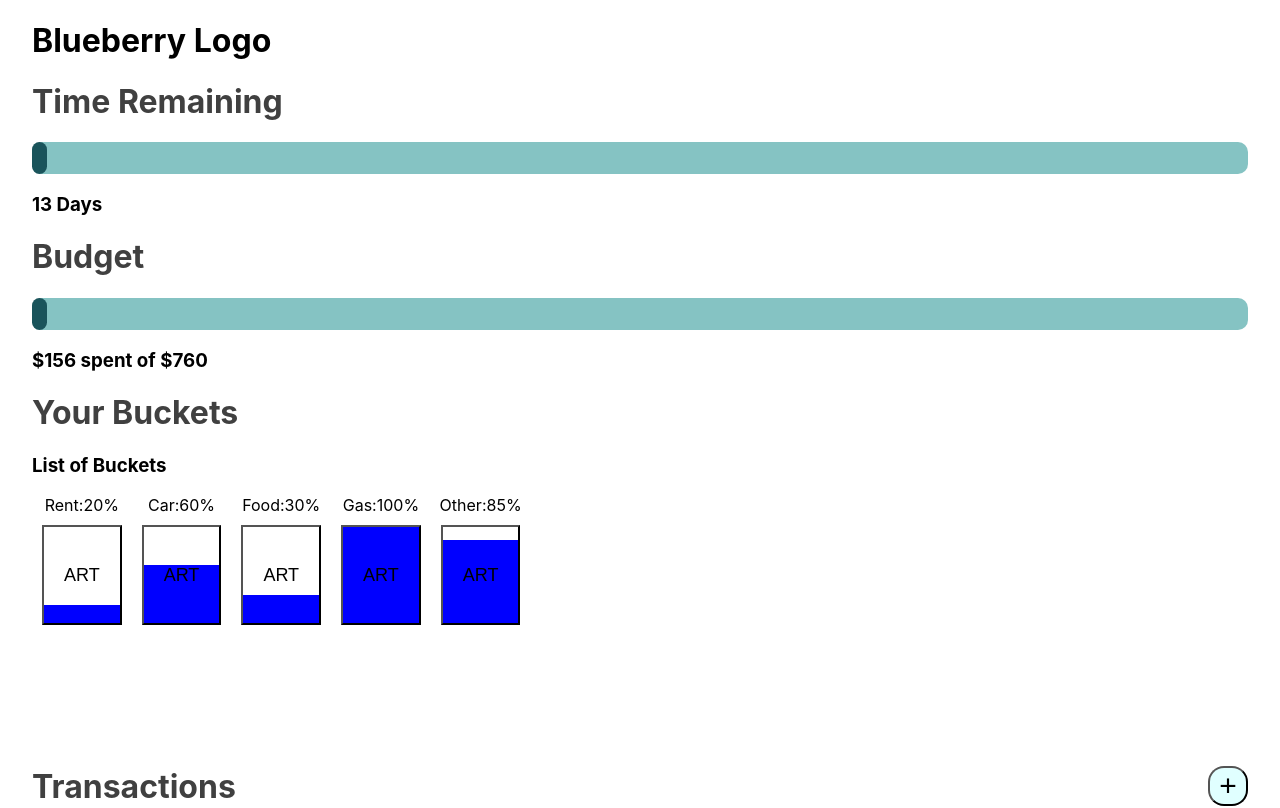
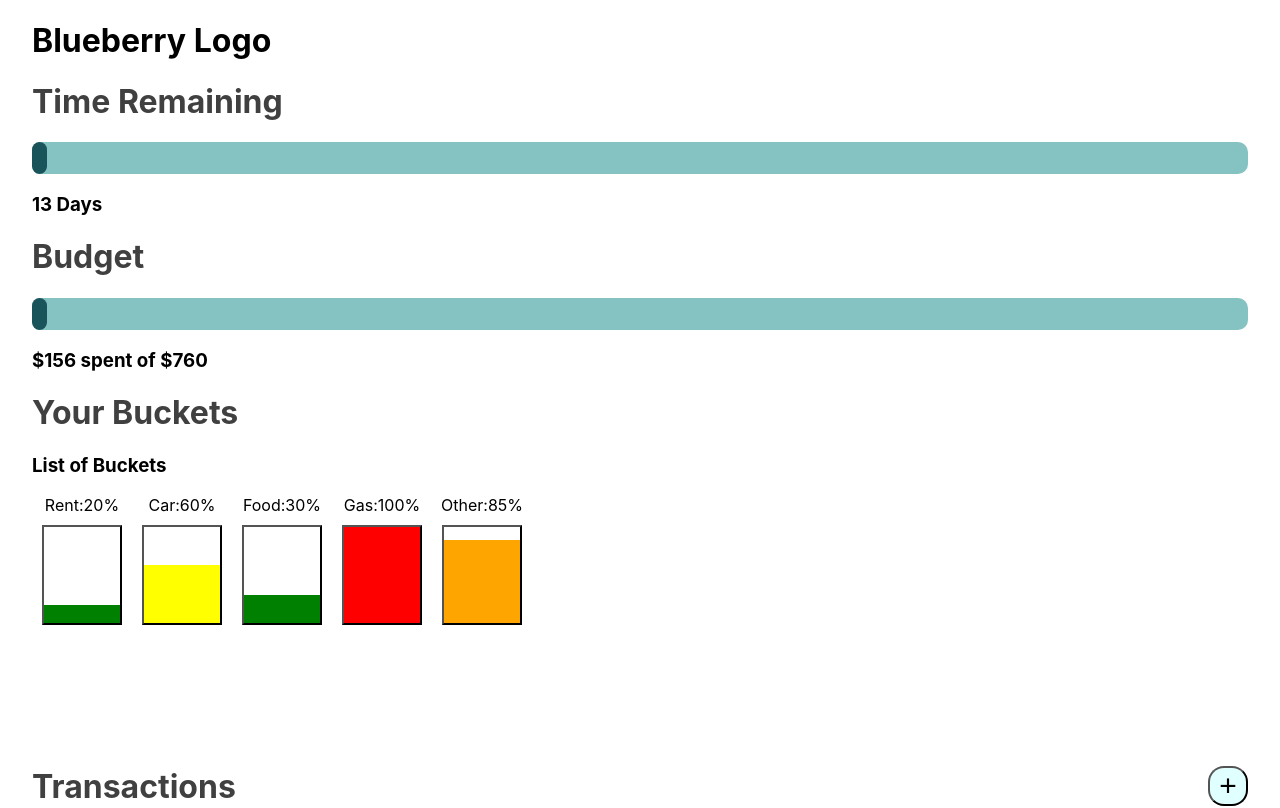
Before and after one commit to mcp31/hackdfw2022, a Next.js app: page / in a window 1280 px wide. Shown: the top 808 px of the page. Built offline with nearby package versions, Linux system fonts and the light colour scheme.

Commit message:
Added different colors for different levels of buckets filled

```diff
--- a/pages/Components/Bucket.js
+++ b/pages/Components/Bucket.js
@@ -73,9 +73,12 @@ export default function Bucket(props) {
         position: 'relative',
         transform: 'rotatex(180deg)',
         transformOrigin: 'top',
-        backgroundColor: `${props.color}`,
+        backgroundColor: `${props.percentage}` === '100' ? 'red' :
+        `${props.percentage}` > '75' ? 'orange' :
+        `${props.percentage}` > '50' ? 'yellow' :
+        'green',
         zIndex: '-1',
-        width: '78px',
+        width: '80px',
         height: `${props.percentage}px`,
     }
 
@@ -86,7 +89,7 @@ export default function Bucket(props) {
         <>
                 <div className={styles.bucket}>
                     {props.name}:{ props.percentage}%
-                    <button className={styles.modalButton} onClick={toggleModal}> ART </button>
+                    <button className={styles.modalButton} onClick={toggleModal}></button>
                     <div style={progressBar}></div>
                 </div>
                 {modal && (
--- a/pages/homeScreen.js
+++ b/pages/homeScreen.js
@@ -53,11 +53,11 @@ export default function HomeScreen() {
                     List of Buckets
                     </h3>
                     <div className={styles.bucketList}>
-                        <Bucket className={styles.bucket} name={"Rent"} color={"blue"} percentage={"20"}/>
-                        <Bucket className={styles.bucket} name={"Car"} color={"blue"} percentage={"60"}/>
-                        <Bucket className={styles.bucket} name={"Food"} color={"blue"} percentage={"30"}/>
-                        <Bucket className={styles.bucket} name={"Gas"} color={"blue"} percentage={"100"}/>
-                        <Bucket className={styles.bucket} name={"Other"} color={"blue"} percentage={"85"}/>
+                        <Bucket className={styles.bucket} name={"Rent"} percentage={"20"}/>
+                        <Bucket className={styles.bucket} name={"Car"} percentage={"60"}/>
+                        <Bucket className={styles.bucket} name={"Food"} percentage={"30"}/>
+                        <Bucket className={styles.bucket} name={"Gas"} percentage={"100"}/>
+                        <Bucket className={styles.bucket} name={"Other"} percentage={"85"}/>
                     </div>
 
             </div>
--- a/styles/Bucket.module.css
+++ b/styles/Bucket.module.css
@@ -11,6 +11,7 @@ body.active-modal {
     margin-right: 10px;
     margin-left: 10px;
     height: 100px;
+    width: 80px;
 }
 
 .modal, .overlay {
```
